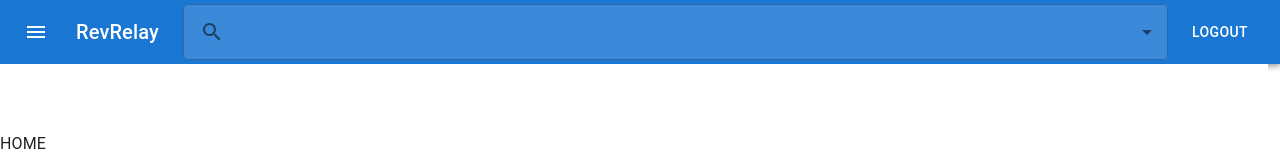
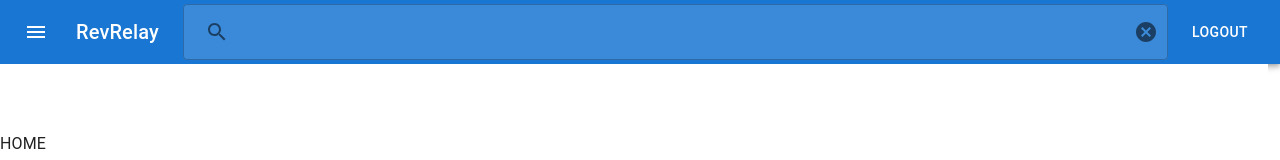
Before and after one commit to RevRelay/RevRelay, a React (Create React App) app: page / in a window 1280 px wide. Shown: the top 160 px of the page. Built offline with nearby package versions, Linux system fonts and the light colour scheme.

Commit message:
search bar now searches users and groups

```diff
--- a/src/App.js
+++ b/src/App.js
@@ -11,6 +11,7 @@ import {
 import { Box } from "@mui/system";
 import UserInfo from "./Components/UserInfo/UserInfo.js";
 import Login from "./Components/NoAuth/Login.js";
+import Search from "./Components/Search.js";
 import { default as Registration } from "./Components/NoAuth/Register.js";
 import LoginSplash from "./Components/NoAuth/LoginSplash.js";
 //https://gridfiti.com/aesthetic-color-palettes/
@@ -260,39 +261,33 @@ function SwitchBoard({ token, setToken, activeTheme, updateActiveTheme }) {
 					path="register"
 					element={<Registration setToken={setToken} token={token} />}
 				/>
+				<Route path="search">
+					{/* TODO splash page for the search page w/o a search term, currently just sends you back to where you came from.*/}
+					<Route index element={<Navigate to={-1} />} />
+					<Route path=":searchTerm" element={<Search token={token} />} />
+				</Route>
 				<Route path="user">
 					<Route index element={<Users />} />
-					<Route
-						path=":userID"
-						element={
-							<Page
-								theme={activeTheme}
-								themes={updateActiveTheme}
-								JWT={token}
-							/>
-						}
+					<Route path=":userID"
+						element={<Page theme={activeTheme} themes={updateActiveTheme} JWT={token} />}
 					/>
 					<Route path="profile">
 						<Route path="userInfo" element={<UserInfo JWT={token} />} />
-						<Route
-							index
+						<Route index
 							element={
 								token ? (
 									<Page theme={activeTheme} themes={updateActiveTheme} />
 								) : (
 									<Navigate replace to="/login" />
-								)
-							}
+								)}
 						/>
-						<Route
-							path="userInfo"
+						<Route path="userInfo"
 							element={
 								token ? (
 									<UserInfo JWT={token} />
 								) : (
 									<Navigate replace to="/login" />
-								)
-							}
+								)}
 						/>
 					</Route>
 				</Route>
--- a/src/Components/Nav/NavSearchBar.js
+++ b/src/Components/Nav/NavSearchBar.js
@@ -17,6 +17,8 @@ import {
 	ListItemIcon,
 	Typography,
 	TextField,
+	FormControl,
+	OutlinedInput,
 } from "@mui/material";
 import React, { useState } from "react";
 import { styled, alpha } from '@mui/material/styles';
@@ -24,6 +26,7 @@ import InputAdornment from '@mui/material/InputAdornment';
 import ClearIcon from '@mui/icons-material/Clear';
 import { Routes, Route, useNavigate, Link } from "react-router-dom";
 import SearchIcon from '@mui/icons-material/Search';
+import CancelIcon from '@mui/icons-material/Cancel';
 import APIQuery from '../../API/APIQuery.js';
 
 // From https://mui.com/components/app-bar/
@@ -56,61 +59,89 @@ const SearchIconWrapper = styled('div')(({ theme }) => ({
 
 // From https://mui.com/components/app-bar/
 // const StyledInputBase = styled(InputBase)(({ theme }) => ({
-//     color: 'inherit',
-//     '& .MuiInputBase-input': {
-//         padding: theme.spacing(1, 1, 1, 0),
-//         // vertical padding + font size from searchIcon
-//         paddingLeft: `calc(1em + ${theme.spacing(4)})`,
-//         transition: theme.transitions.create('width'),
-//         width: '100%',
-//         [theme.breakpoints.up('md')]: {
-//         width: '20ch',
-//         },
-//     },
+//	 color: 'inherit',
+//	 '& .MuiInputBase-input': {
+//		 padding: theme.spacing(1, 1, 1, 0),
+//		 // vertical padding + font size from searchIcon
+//		 paddingLeft: `calc(1em + ${theme.spacing(4)})`,
+//		 transition: theme.transitions.create('width'),
+//		 width: '100%',
+//		 [theme.breakpoints.up('md')]: {
+//		 width: '20ch',
+//		 },
+//	 },
 // }));
 
-export default function NavSearchBar () {
-    const [searchInput, setSearchInput] = useState('')
+
+export default function NavSearchBar() {
+	const [searchInput, setSearchInput] = useState({ searchTerm: '' })
 	const handleChangeSearchBar = (event) => {
-        setSearchInput({searchInputTerm: event.target.value});
+		setSearchInput({ searchTerm: event.target.value });
 	}
 
-    const handleClearSearchBar = (event) => {
-        event.target.value = '';
-        setSearchInput(event.target.value);
+	const handleClearSearchBar = () => {
+		setSearchInput({ ...searchInput, searchTerm: '' });
 	}
+	let navigate = useNavigate();
 
 	const handleSearchSubmit = (event) => {
-        //do search submission, redirect to results page.
+		if (searchInput.searchTerm != '') {
+			navigate(`/search/${searchInput.searchTerm}`);
+			handleClearSearchBar();
+		}
 	};
-
-    let searchOptions = ['test'];
 
 	return (
 		<Search>
-            <Autocomplete
-                // freeSolo
-                id='search-bar-autocomplete'
-                options={searchOptions.map((option) => option)}
-                renderInput={(params) =>
-                    <TextField
-                        {...params}
+			<FormControl variant="outlined" sx={{ width: '100%' }}>
+				<OutlinedInput
 					id="searchbar-text-field"
-                        sx={{display:'flex'}} onChange={handleChangeSearchBar}
-                        filterOptions={(x) => x}
-                        InputProps={{
-                            ...params.InputProps,
-                            startAdornment:
+					sx={{ display: 'flex' }}
+					value={searchInput.searchTerm}
+					onChange={handleChangeSearchBar}
+					startAdornment={
 						<InputAdornment position="start">
 							<IconButton onClick={handleSearchSubmit} edge="end" >
 								<SearchIcon />
 							</IconButton>
 						</InputAdornment>
 					}
-                        }
-                    />
-                }
-            />
+					endAdornment={
+						<InputAdornment position="end">
+							<IconButton onClick={handleClearSearchBar} edge="end" >
+								<CancelIcon />
+							</IconButton>
+						</InputAdornment>
+					}>
+				</OutlinedInput>
+			</FormControl>
 		</Search>
+
+		// This was an early attempt at a search bar with autocomplete, which was shelved pending MVP - NL.
+		// <Search>
+		//	 <Autocomplete
+		//		 // freeSolo
+		//		 id='search-bar-autocomplete'
+		//		 options={searchOptions.map((option) => option)}
+		//		 renderInput={(params) =>
+		//			 <TextField
+		//				 {...params}
+		//				 id="searchbar-text-field"
+		//				 sx={{display:'flex'}} onChange={handleChangeSearchBar}
+		//				 // filteroptions={(x) => x}
+		//				 InputProps={{
+		//					 ...params.InputProps,
+		//					 startAdornment:
+		//						 <InputAdornment position="start">
+		//							 <IconButton onClick={handleSearchSubmit} edge="end" >
+		//								 <SearchIcon />
+		//							 </IconButton>
+		//						 </InputAdornment>
+		//					 }
+		//				 }
+		//			 />
+		//		 }
+		//	 />
+		// </Search>
 	)
 }
--- /dev/null
+++ b/src/Components/Search.js
@@ -0,0 +1,67 @@
+import { useEffect, useState } from "react";
+import {
+	Box,
+	Card,
+	CardContent,
+	Typography,
+	Button,
+	Grid,
+	TextField
+} from "@mui/material";
+import APIQuery from "../API/APIQuery";
+import { useNavigate, useParams } from 'react-router-dom'
+
+export default function Search({ token }) {
+	let navigate = useNavigate();
+	let { searchTerm } = useParams();
+	const [searchComplete, setSearchComplete] = useState('');
+	const [searchResults, setSearchResults] = useState();
+	useEffect(() => { FetchSearchResults(); }, []);
+	/**
+	 * Submits an API call searching user and group names for the search term.
+	 */
+	const FetchSearchResults = async () => {
+		setSearchComplete('');
+		const response = await APIQuery.get(
+			`/search/name/${searchTerm}`,
+			{ headers: { "Authorization": "Bearer " + token } }
+		).then(resp => resp);
+		setSearchResults(response.data);
+		setSearchComplete('true');
+	}
+	return (
+		<Box>
+			{(searchResults && searchResults[0]) ? (
+				searchResults.map((x) => {
+					return (SearchResultCard(x, navigate))
+				})
+			) : (
+				searchComplete ? (
+					<div>No Results Found</div>
+				) : (
+					<div>Loading Results</div>
+				)
+			)}
+		</Box>
+	)
+}
+
+function SearchResultCard(x, navigate) {
+	function handleClickSearchResult() {
+		if (x.type == "USER") {
+			navigate(`/user/${x.id}`);
+		}
+		if (x.type == "GROUP") {
+			navigate(`/group/${x.id}`);
+		}
+	}
+	return (
+		<Card sx={{ minWidth: 275 }} onClick={handleClickSearchResult}>
+			<CardContent>
+				<Typography variant="h5">
+					{x.name}
+				</Typography>
+			</CardContent>
+		</Card>
+	)
+}
```
Lines whose indentation alone changed are shown as unchanged.
